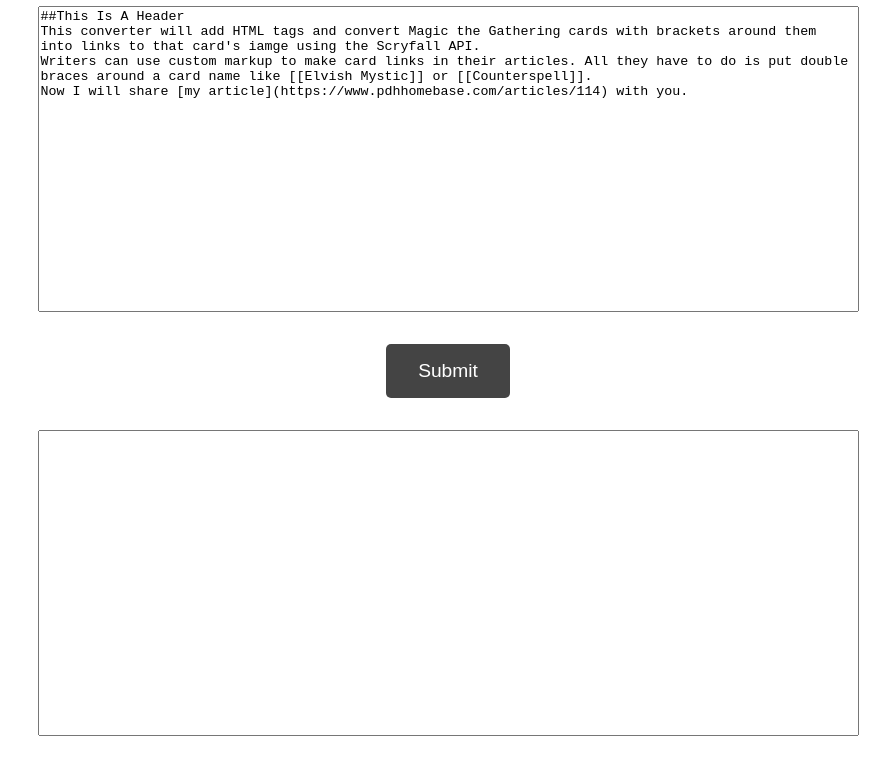
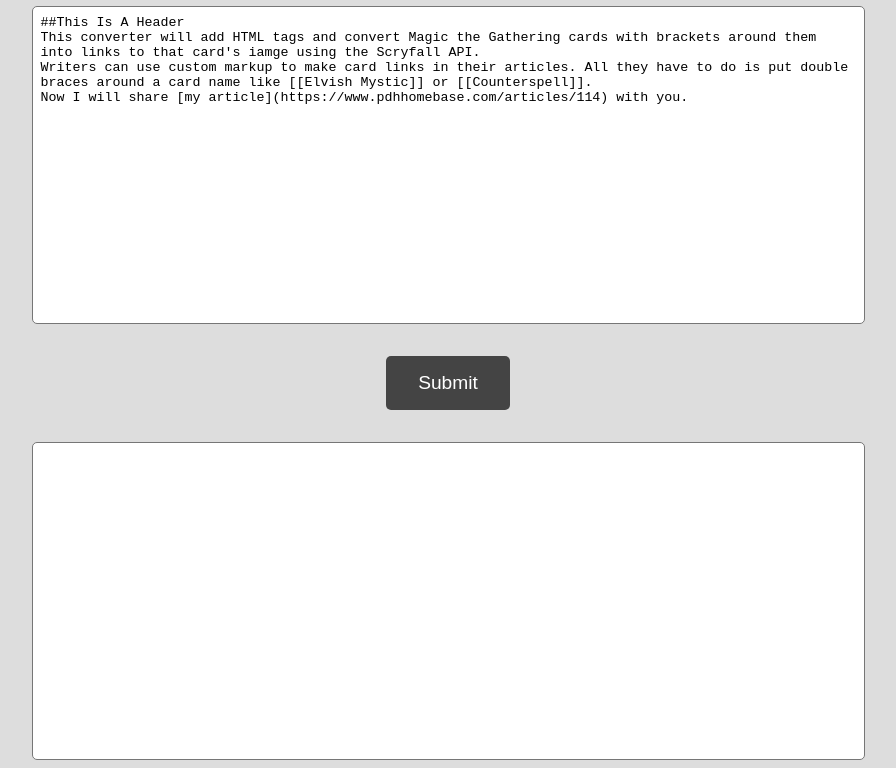
Before and after one commit to Podkomorka/article_converter, a plain HTML site: page index.html in a window 1280 px wide. Shown: the part 83-851 px from the top of the page, without its empty margins (192-1088 px from the left). Before the commit the page ends 827 px from the top, so only its background shows below. Drawn offline with Linux system fonts and the light colour scheme.

Commit message:
Add files via upload

```diff
--- a/style.css
+++ b/style.css
@@ -6,10 +6,13 @@ body {
   flex-direction: column;
   justify-content: center;
   align-items: center;
+  background-color: #ddd;
 }
 
 textarea {
   resize: none;
+  padding: 0.5rem;
+  border-radius: 5px;
 }
 
 .input-container {
```
